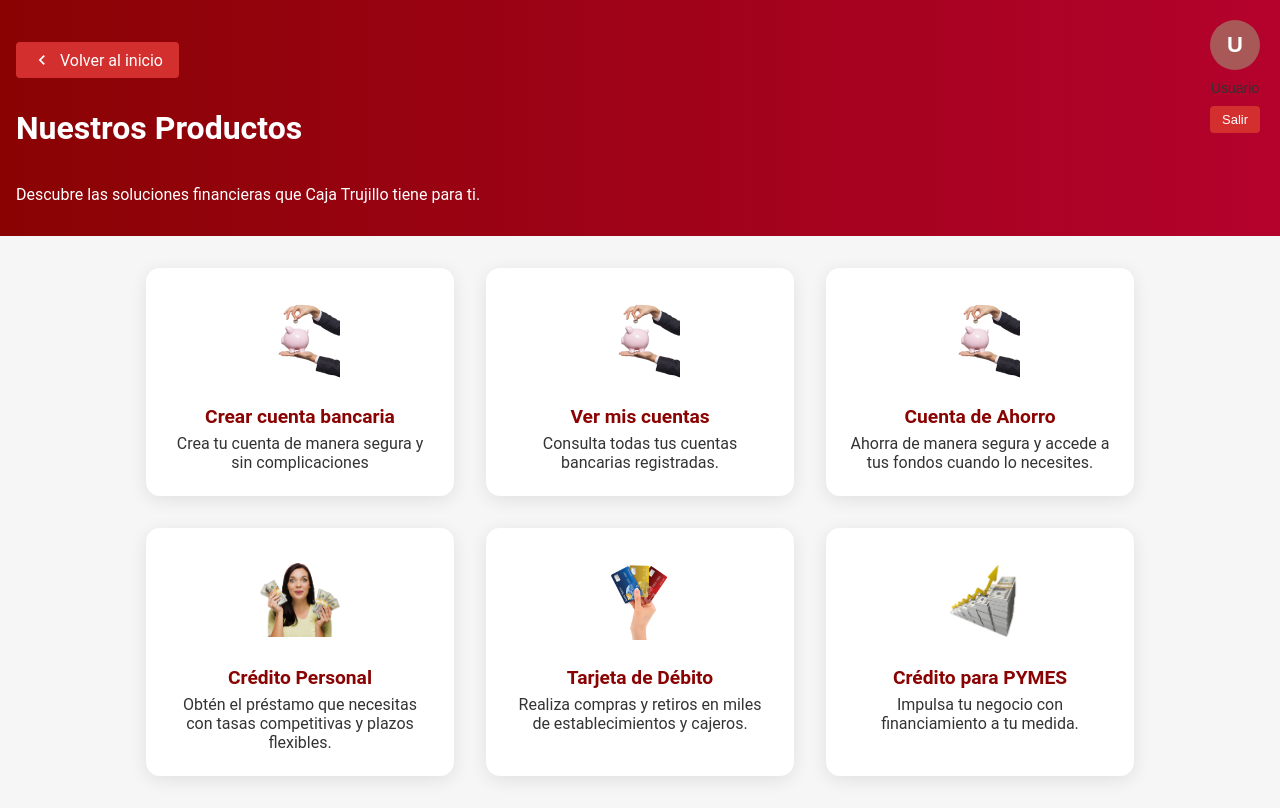
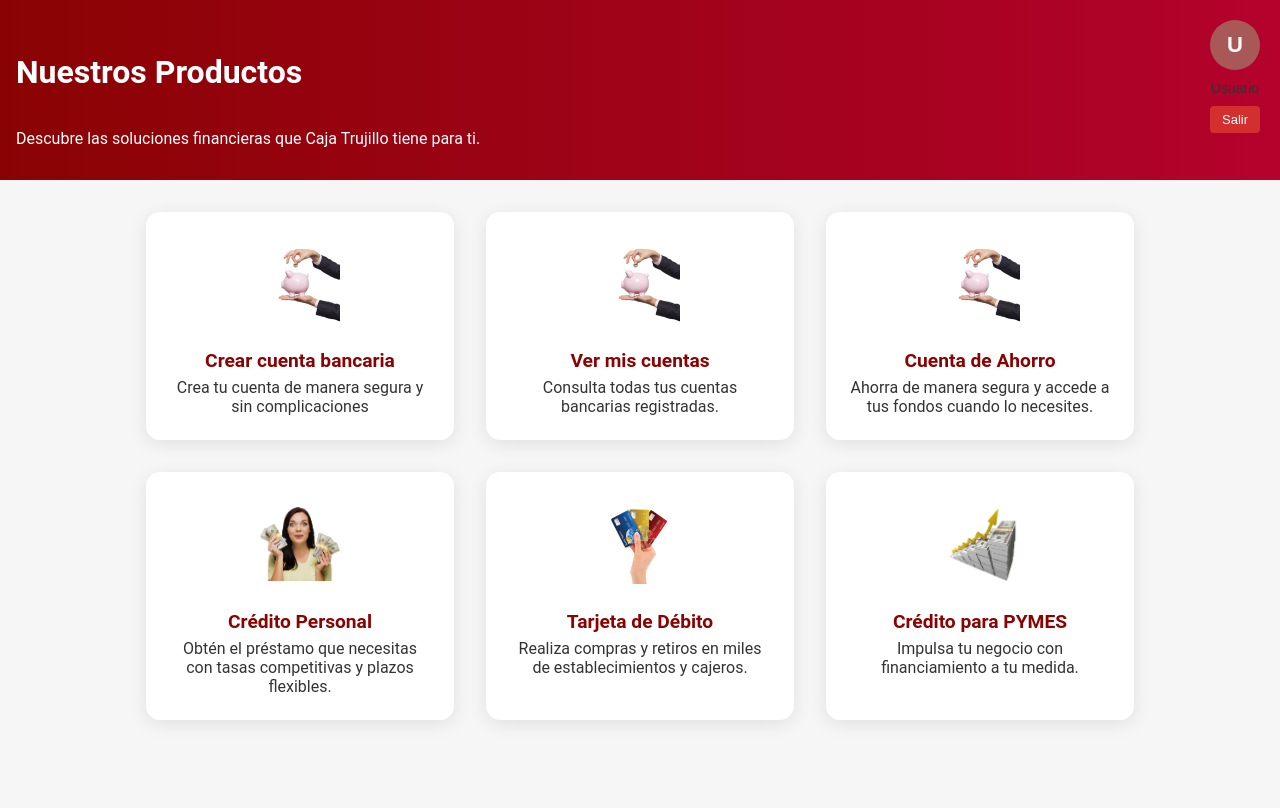
Before and after one commit to UTP-Tallerweb/TallerWeb_Proy, a website: page PROYECTOWEB_CAJATRUJILLO/public_html/pages/nuestrosProductos.html in a window 1280 px wide. Drawn offline with Linux system fonts and the light colour scheme; files whose address does not match are found by name.

```diff
--- a/PROYECTOWEB_CAJATRUJILLO/public_html/pages/nuestrosProductos.html
+++ b/PROYECTOWEB_CAJATRUJILLO/public_html/pages/nuestrosProductos.html
@@ -11,12 +11,6 @@
 
 <body>
     <header style="display: flex; flex-direction: column; align-items: flex-start;">
-        <a href="../index.html" class="btn-volver">
-            <svg viewBox="0 0 24 24">
-                <path d="M15.41 7.41 14 6l-6 6 6 6 1.41-1.41L10.83 12z" />
-            </svg>
-            Volver al inicio
-        </a>
         <h1>Nuestros Productos</h1>
         <p>Descubre las soluciones financieras que Caja Trujillo tiene para ti.</p>
         <div class="usuario-info">
```
